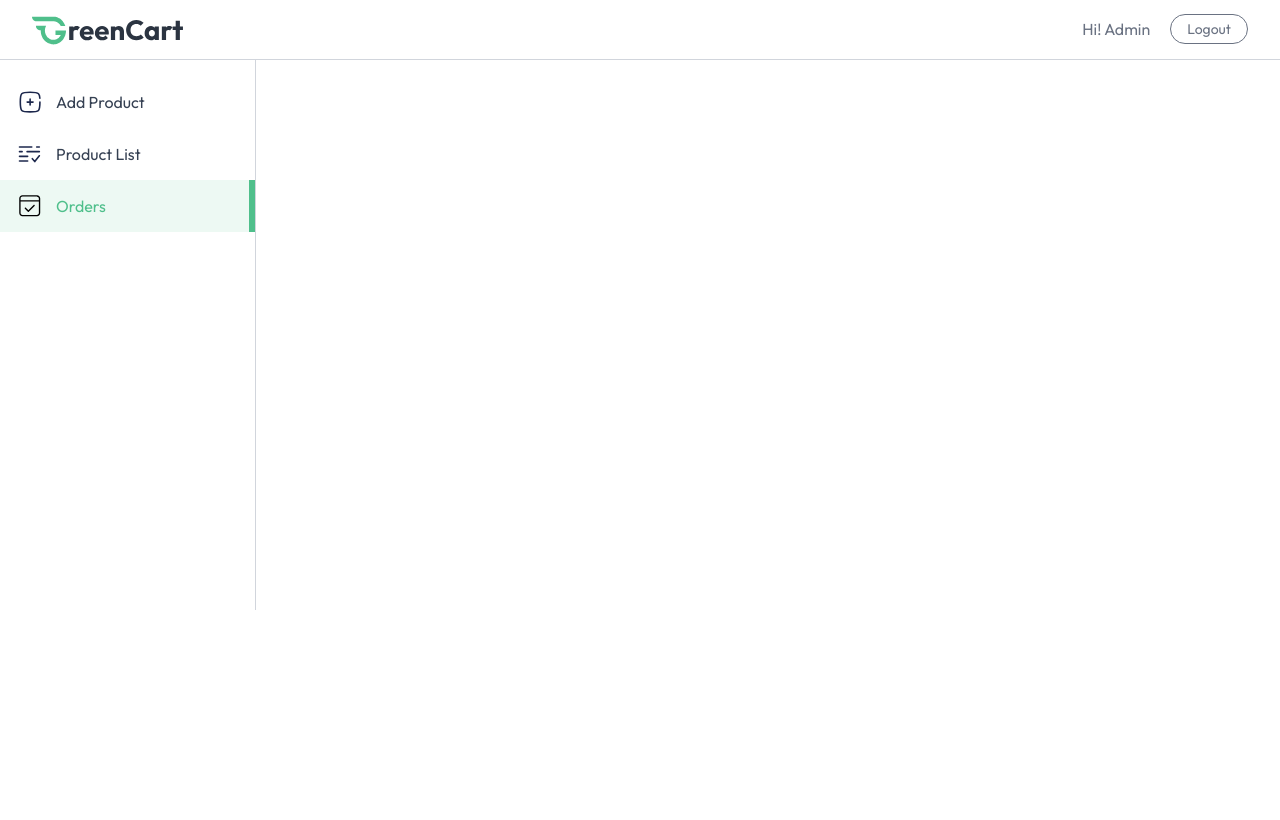
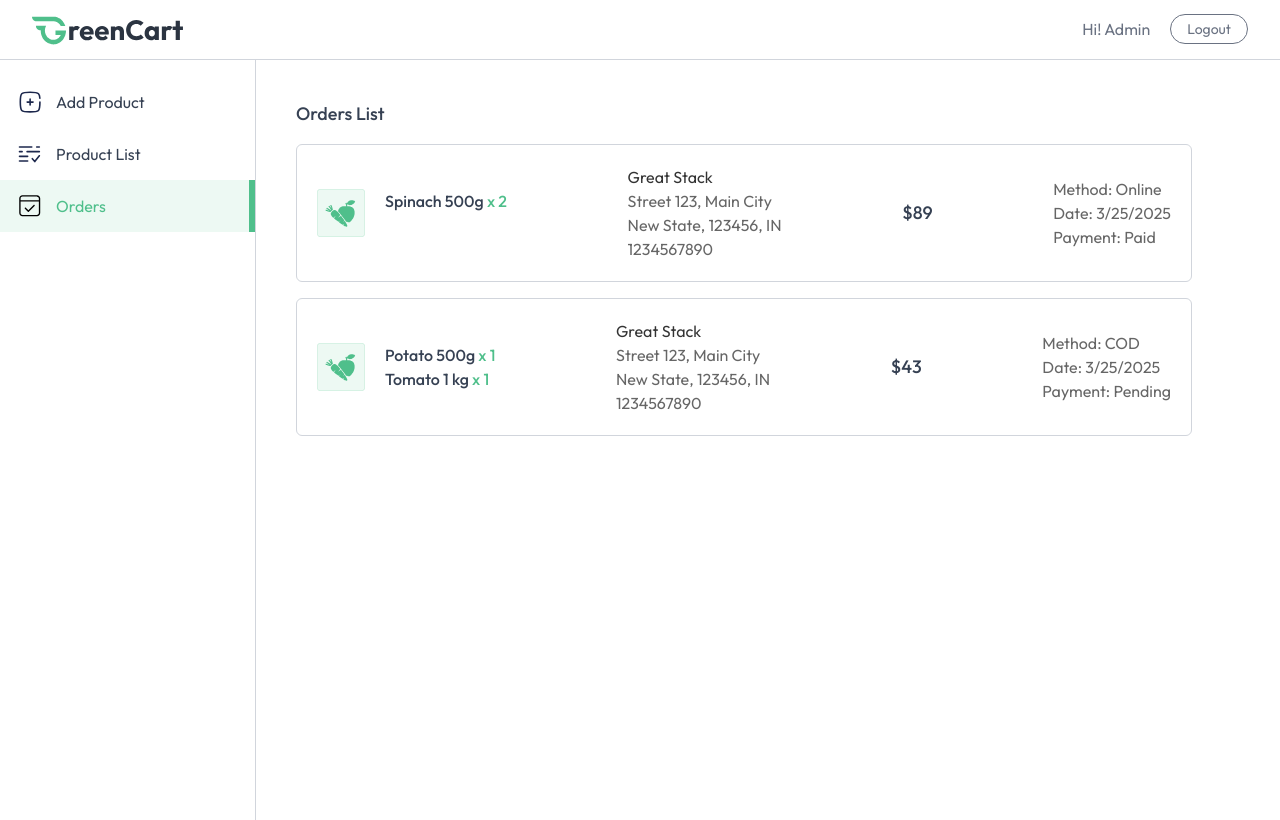
Before and after one commit to mohamadAlrimi/GreenCart, a React app: page /seller/orders in a window 1280 px wide. Both pictures are taken after typing "name@example.com", "Sample123" into the empty fields and a click on the button "Login". Built offline with nearby package versions, Linux system fonts and the light colour scheme; the HTML template or start-up script is replaced by a standard one.

Commit message:
I Finished the front-end section for my project

```diff
--- a/src/pages/seller/Orders.jsx
+++ b/src/pages/seller/Orders.jsx
@@ -1,10 +1,54 @@
-import React from 'react'
+import React, { useEffect, useState } from 'react'
+import { useAppContext } from '../../context/AppContext'
+import { assets, dummyAddress, dummyOrders } from '../../assets/greencart_assets/assets'
 
 const Orders = () => {
+    const {currency}= useAppContext()
+    const[orders , setOrders]=useState([])
+    const fetchOrders = async()=>{
+        setOrders(dummyOrders)
+    }
+    useEffect(()=>{
+   fetchOrders()
+    },[])
   return (
-    <div>
+    <div className='no-scrollbar flex-1  h-[95vh] overflow-y-scroll'>
+    <div className="md:p-10 p-4 space-y-4">
+    <h2 className="text-lg font-medium">Orders List</h2>
+    {orders.map((order, index) => (
+        <div key={index} className="flex flex-col md:flex-row  md:items-center gap-5 justify-between p-5 max-w-4xl rounded-md border border-gray-300 ">
+            <div className="flex gap-5 max-w-80">
+                <img className="w-12 h-12 object-cover" src={assets.box_icon} alt="boxIcon" />
+                <div>
+                    {order.items.map((item, index) => (
+                        <div key={index} className="flex flex-col ">
+                            <p className="font-medium">
+                                {item.product.name} {" "} <span className= "text-primary">x {item.quantity}</span>
+                            </p>
+                        </div>
+                    ))}
+                </div>
+            </div>
 
-    </div>
+            <div className="text-sm md:text-base text-black/60">
+                <p className='text-black/80'>{order.address.firstName} {order.address.lastName}</p>
+                <p>{order.address.street}, {order.address.city}</p> <p>{order.address.state}, {order.address.zipcode}, {order.address.country}</p>
+            <p></p>
+            <p>{order.address.phone}</p>
+
+            </div>
+
+            <p className="font-medium text-lg  my-auto">{currency}{order.amount}</p>
+
+            <div className="flex flex-col text-sm md:text-base text-black/60">
+                <p>Method: {order.paymentType}</p>
+                <p>Date: {new Date(order.createdAt).toLocaleDateString()}</p>
+                <p>Payment: {order.isPaid ? "Paid" : "Pending"}</p>
+            </div>
+        </div>
+    ))}
+</div>
+</div>
   )
 }
 
--- a/src/pages/seller/ProductList.jsx
+++ b/src/pages/seller/ProductList.jsx
@@ -1,10 +1,47 @@
 import React from 'react'
+import { useAppContext } from '../../context/AppContext'
 
 const ProductList = () => {
+    const {products ,currency}= useAppContext();
   return (
-    <div>
-
+    <div className="no-scrollbar flex-1 h-[95vh] overflow-y-scroll flex flex-col justify-between">
+    <div className="w-full md:p-10 p-4">
+        <h2 className="pb-4 text-lg font-medium">All Products</h2>
+        <div className="flex flex-col items-center max-w-4xl w-full overflow-hidden rounded-md bg-white border border-gray-500/20">
+            <table className="md:table-auto table-fixed w-full overflow-hidden">
+                <thead className="text-gray-900 text-sm text-left">
+                    <tr>
+                        <th className="px-4 py-3 font-semibold truncate">Product</th>
+                        <th className="px-4 py-3 font-semibold truncate">Category</th>
+                        <th className="px-4 py-3 font-semibold truncate hidden md:block">Selling Price</th>
+                        <th className="px-4 py-3 font-semibold truncate">In Stock</th>
+                    </tr>
+                </thead>
+                <tbody className="text-sm text-gray-500">
+                    {products.map((product) => (
+                        <tr key={product._id} className="border-t border-gray-500/20">
+                            <td className="md:px-4 pl-2 md:pl-4 py-3 flex items-center space-x-3 truncate">
+                                <div className="border border-gray-300 rounded p-2">
+                                    <img src={product.image[0]} alt="Product" className="w-16" />
+                                </div>
+                                <span className="truncate max-sm:hidden w-full">{product.name}</span>
+                            </td>
+                            <td className="px-4 py-3">{product.category}</td>
+                            <td className="px-4 py-3 max-sm:hidden">{currency}{product.offerPrice}</td>
+                            <td className="px-4 py-3">
+                                <label className="relative inline-flex items-center cursor-pointer text-gray-900 gap-3">
+                                    <input type="checkbox" className="sr-only peer" />
+                                    <div className="w-12 h-7 bg-slate-300 rounded-full peer peer-checked:bg-blue-600 transition-colors duration-200"></div>
+                                    <span className="dot absolute left-1 top-1 w-5 h-5 bg-white rounded-full transition-transform duration-200 ease-in-out peer-checked:translate-x-5"></span>
+                                </label>
+                            </td>
+                        </tr>
+                    ))}
+                </tbody>
+            </table>
+        </div>
     </div>
+</div>
   )
 }
 
--- a/src/pages/seller/SellerLayout.jsx
+++ b/src/pages/seller/SellerLayout.jsx
@@ -30,7 +30,7 @@
                 </div>
             </div>
             <div className="flex">
-            <div className="md:w-64 w-16 border-r h-[550px] text-base border-gray-300 pt-4 flex flex-col transition-all duration-300">
+            <div className="md:w-64 w-16 border-r h-[95vh] text-base border-gray-300 pt-4 flex flex-col ">
                 {sidebarLinks.map((item) => (
                     <NavLink to={item.path} key={item.name} end={item.path === "/seller"}
                         className={ ({isActive }) =>`flex items-center py-3 px-4 gap-3
```
